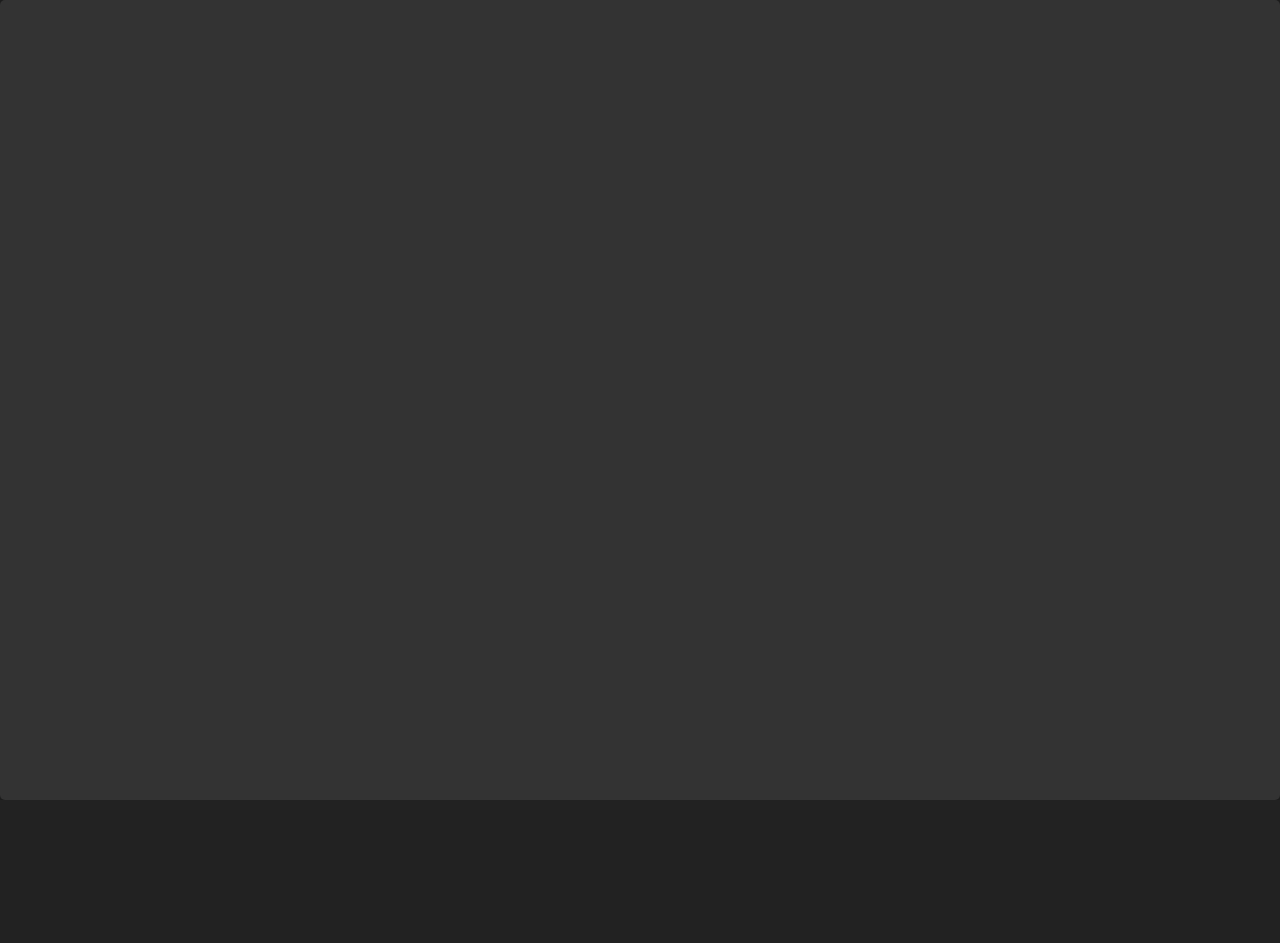
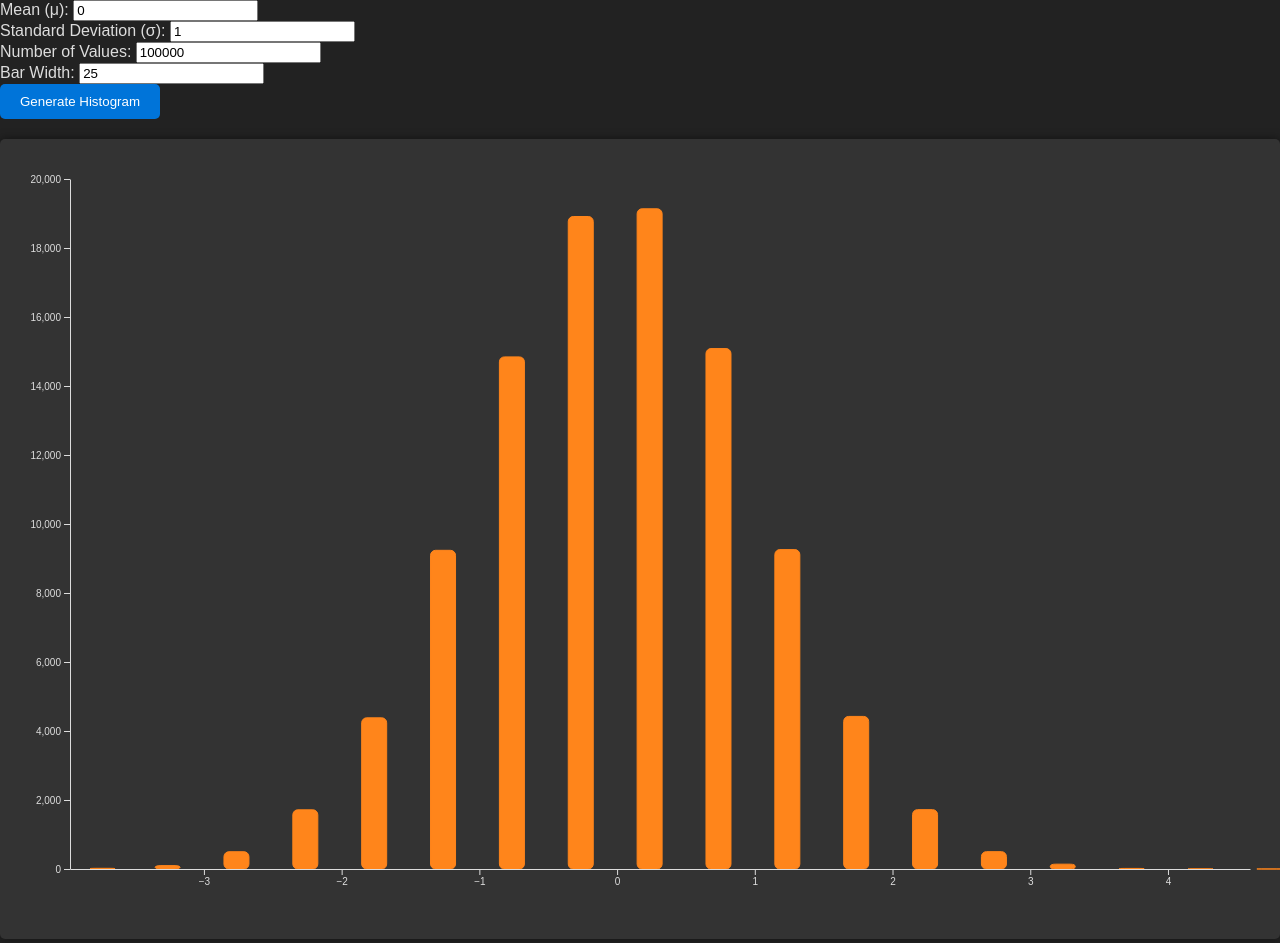
Before and after one commit to Dost22/GaussianGenerator, a plain HTML site: page index.html in a window 1280 px wide. Before the commit the page ends 800 px from the top, so only its background shows below. Drawn offline with nearby package versions, Linux system fonts and the light colour scheme.

Commit message:
Update index.html

```diff
--- a/index.html
+++ b/index.html
@@ -10,15 +10,22 @@
       padding: 0;
       background-color: #222;
       color: #ddd;
-      display: flex;
-      justify-content: center;
-      align-items: center;
-      min-height: 100vh;
-      overflow: hidden;
     }
-    #histogram {
-      width: 100vw;
-      height: 100vh;
+    #controls {
+      margin-bottom: 20px;
+    }
+    button {
+      background-color: #0074D9;
+      color: white;
+      border: none;
+      padding: 10px 20px;
+      cursor: pointer;
+      border-radius: 5px;
+    }
+    button:hover {
+      background-color: #0056b3;
+    }
+    svg {
       background-color: #333;
       border-radius: 5px;
       box-shadow: 0px 0px 10px rgba(0, 0, 0, 0.5);
@@ -44,11 +51,25 @@
   </style>
 </head>
 <body>
+  <div id="controls">
+    <label for="mu">Mean (μ): </label>
+    <input type="number" id="mu" step="0.01" value="0">
+    <br>
+    <label for="sigma">Standard Deviation (σ): </label>
+    <input type="number" id="sigma" step="0.01" value="1">
+    <br>
+    <label for="numValues">Number of Values: </label>
+    <input type="number" id="numValues" step="1" value="100000">
+    <br>
+    <label for="barWidth">Bar Width: </label>
+    <input type="number" id="barWidth" step="0.1" value="25">
+    <br>
+    <button onclick="generateHistogram()">Generate Histogram</button>
+  </div>
   <svg id="histogram"></svg>
 
   <script>
     function generateHistogram() {
-      // Clear previous histogram
       d3.select("#histogram").selectAll("*").remove();
 
       const mu = parseFloat(document.getElementById("mu").value);
@@ -58,7 +79,7 @@
 
       const values = Array.from({ length: numValues }, () => d3.randomNormal(mu, sigma)());
 
-      const margin = { top: 20, right: 30, bottom: 50, left: 50 };
+      const margin = { top: 40, right: 30, bottom: 70, left: 70 };
       const width = window.innerWidth - margin.left - margin.right;
       const height = window.innerHeight - margin.top - margin.bottom;
 
@@ -82,13 +103,13 @@
         .attr("width", width + margin.left + margin.right)
         .attr("height", height + margin.top + margin.bottom)
         .append("g")
-        .attr("transform", "translate(" + margin.left + "," + margin.top + ")");
+        .attr("transform", `translate(${margin.left}, ${margin.top})`);
 
       const bar = svg.selectAll(".bar")
         .data(bins)
         .enter().append("g")
         .attr("class", "bar")
-        .attr("transform", d => "translate(" + x(d.x0) + "," + y(d.length) + ")");
+        .attr("transform", d => `translate(${x(d.x0)}, ${y(d.length)})`);
 
       bar.append("rect")
         .attr("x", (binWidth - barWidth) / 2)
@@ -96,7 +117,7 @@
         .attr("height", d => height - y(d.length));
 
       svg.append("g")
-        .attr("transform", "translate(0," + height + ")")
+        .attr("transform", `translate(0, ${height})`)
         .call(d3.axisBottom(x).tickSizeOuter(0));
 
       svg.append("g")
@@ -104,6 +125,9 @@
 
       d3.selectAll(".axis text").attr("font-family", "Arial, sans-serif");
     }
+
+    // Call the function initially to generate the histogram
+    generateHistogram();
   </script>
 </body>
 </html>
```
